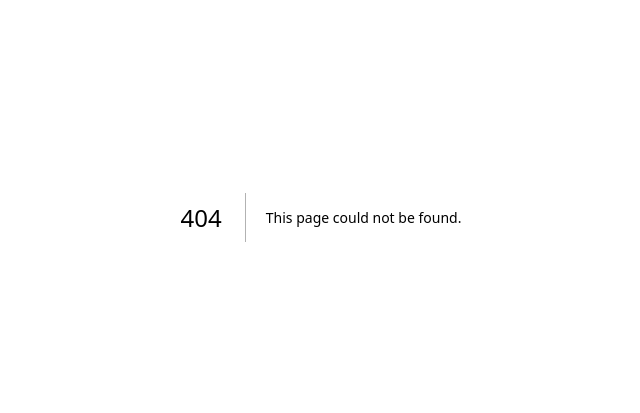
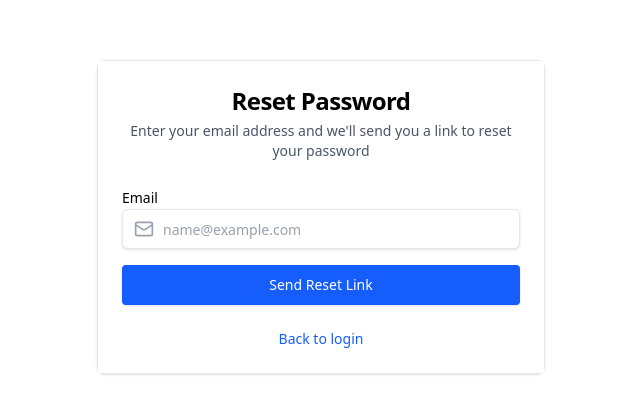
Before and after one commit to jakenelwood/testcrm, a Next.js app in the folder frontend-next-files/: page /auth/forgot-password in a window 1280 px wide. Before the commit this address had no page. Shown: the part 183-596 px from the top of the page, without its empty margins (319-959 px from the left). Built offline with nearby package versions, Linux system fonts and the light colour scheme; no server answers.

Commit message:
Fix authentication loop issue with forgot-password route and Supabase client initialization

```diff
--- a/frontend-next-files/app/auth/callback/route.ts
+++ b/frontend-next-files/app/auth/callback/route.ts
@@ -6,12 +6,38 @@ export async function GET(request: Request) {
   const requestUrl = new URL(request.url)
   const code = requestUrl.searchParams.get('code')
   const callbackUrl = requestUrl.searchParams.get('callbackUrl')
+  const error = requestUrl.searchParams.get('error')
+  const error_description = requestUrl.searchParams.get('error_description')
 
+  // If there's an error in the URL, redirect to login with the error
+  if (error || error_description) {
+    const errorMessage = error_description || error || 'Authentication error'
+    return NextResponse.redirect(
+      `${requestUrl.origin}/auth/login?error=${encodeURIComponent(errorMessage)}`
+    )
+  }
+
+  // Exchange the code for a session if present
   if (code) {
-    const cookieStore = await cookies()
-    const supabase = createClient(cookieStore)
+    try {
+      const cookieStore = cookies()
+      const supabase = createClient(cookieStore)
 
-    await supabase.auth.exchangeCodeForSession(code)
+      const { error } = await supabase.auth.exchangeCodeForSession(code)
+
+      // If there's an error exchanging the code, redirect to login with the error
+      if (error) {
+        console.error('Error exchanging code for session:', error)
+        return NextResponse.redirect(
+          `${requestUrl.origin}/auth/login?error=${encodeURIComponent(error.message)}`
+        )
+      }
+    } catch (err) {
+      console.error('Unexpected error in auth callback:', err)
+      return NextResponse.redirect(
+        `${requestUrl.origin}/auth/login?error=${encodeURIComponent('An unexpected error occurred')}`
+      )
+    }
   }
 
   // URL to redirect to after sign in process completes
--- /dev/null
+++ b/frontend-next-files/app/auth/forgot-password/page.tsx
@@ -0,0 +1,127 @@
+'use client';
+
+import { useState } from 'react';
+import { Button } from '@/components/ui/button';
+import { Input } from '@/components/ui/input';
+import { Card, CardContent, CardDescription, CardFooter, CardHeader, CardTitle } from '@/components/ui/card';
+import { Label } from '@/components/ui/label';
+import { Alert, AlertDescription } from '@/components/ui/alert';
+import { Mail } from 'lucide-react';
+import Link from 'next/link';
+import { createClient } from '@/utils/supabase/client';
+import { useRouter } from 'next/navigation';
+
+export default function ForgotPasswordPage() {
+  const [email, setEmail] = useState('');
+  const [loading, setLoading] = useState(false);
+  const [error, setError] = useState<string | null>(null);
+  const [success, setSuccess] = useState(false);
+  const router = useRouter();
+
+  const handleResetPassword = async (e: React.FormEvent) => {
+    e.preventDefault();
+    setLoading(true);
+    setError(null);
+    setSuccess(false);
+
+    try {
+      const supabase = createClient();
+
+      // Get the current origin for the redirect URL
+      const origin = window.location.origin;
+      // Add callbackUrl to redirect back to login page after password reset
+      const redirectTo = `${origin}/auth/callback?callbackUrl=/auth/login`;
+
+      const { error } = await supabase.auth.resetPasswordForEmail(email, {
+        redirectTo,
+      });
+
+      if (error) {
+        throw error;
+      }
+
+      // Show success message
+      setSuccess(true);
+    } catch (error: any) {
+      console.error('Error:', error);
+      setError(error.message || "An error occurred while sending the password reset email");
+    } finally {
+      setLoading(false);
+    }
+  };
+
+  return (
+    <div className="flex min-h-screen flex-col items-center justify-center py-2 bg-background">
+      <Card className="w-full max-w-md">
+        <CardHeader className="space-y-1">
+          <CardTitle className="text-2xl font-bold text-center">Reset Password</CardTitle>
+          <CardDescription className="text-center">
+            Enter your email address and we'll send you a link to reset your password
+          </CardDescription>
+        </CardHeader>
+
+        <CardContent className="space-y-4">
+          {error && (
+            <Alert variant="destructive" className="bg-red-50 text-red-800 border-red-200 font-medium shadow-sm">
+              <AlertDescription>{error}</AlertDescription>
+            </Alert>
+          )}
+
+          {success && (
+            <Alert className="bg-green-50 text-green-800 border-green-200 shadow-sm">
+              <AlertDescription>
+                Password reset link sent! Check your email inbox.
+              </AlertDescription>
+            </Alert>
+          )}
+
+          <form onSubmit={handleResetPassword} className="space-y-4">
+            <div className="space-y-2">
+              <Label htmlFor="email">Email</Label>
+              <div className="relative">
+                <div className="absolute inset-y-0 left-0 flex items-center pl-3 pointer-events-none">
+                  <Mail className="h-5 w-5 text-gray-400" />
+                </div>
+                <Input
+                  id="email"
+                  type="email"
+                  placeholder="name@example.com"
+                  value={email}
+                  onChange={(e) => setEmail(e.target.value)}
+                  required
+                  className="pl-10"
+                />
+              </div>
+            </div>
+
+            <Button
+              type="submit"
+              className="w-full"
+              disabled={loading}
+            >
+              {loading ? (
+                <>
+                  <svg className="animate-spin -ml-1 mr-2 h-4 w-4 text-white" xmlns="http://www.w3.org/2000/svg" fill="none" viewBox="0 0 24 24">
+                    <circle className="opacity-25" cx="12" cy="12" r="10" stroke="currentColor" strokeWidth="4"></circle>
+                    <path className="opacity-75" fill="currentColor" d="M4 12a8 8 0 018-8V0C5.373 0 0 5.373 0 12h4zm2 5.291A7.962 7.962 0 014 12H0c0 3.042 1.135 5.824 3 7.938l3-2.647z"></path>
+                  </svg>
+                  Sending...
+                </>
+              ) : (
+                'Send Reset Link'
+              )}
+            </Button>
+          </form>
+        </CardContent>
+
+        <CardFooter className="flex flex-col space-y-2">
+          <div className="text-center text-sm">
+            <Link href="/auth/login" className="text-blue-600 hover:text-blue-800">
+              Back to login
+            </Link>
+          </div>
+        </CardFooter>
+      </Card>
+    </div>
+  );
+}
--- a/frontend-next-files/utils/supabase/client.ts
+++ b/frontend-next-files/utils/supabase/client.ts
@@ -1,4 +1,4 @@
-import { createClient as createSupabaseClient } from '@supabase/supabase-js';
+import { createBrowserClient } from '@supabase/ssr';
 import { Database } from '@/types/database.types';
 
 // Hardcoded values as fallback (same as in .env.local)
@@ -9,21 +9,26 @@ const FALLBACK_SUPABASE_ANON_KEY = 'eyJhbGciOiJIUzI1NiIsInR5cCI6IkpXVCJ9.eyJpc3M
 const supabaseUrl = process.env.NEXT_PUBLIC_SUPABASE_URL || FALLBACK_SUPABASE_URL;
 const supabaseAnonKey = process.env.NEXT_PUBLIC_SUPABASE_ANON_KEY || FALLBACK_SUPABASE_ANON_KEY;
 
+// Create a singleton instance
+let supabase: ReturnType<typeof createBrowserClient<Database>> | null = null;
+
 // Create a function to initialize the Supabase client
 export const createClient = () => {
-  return createSupabaseClient<Database>(
+  // Create a new client if one doesn't exist already
+  if (!supabase) {
+    supabase = createBrowserClient<Database>(
       supabaseUrl,
       supabaseAnonKey
     );
-};
-
-// Create a default client for backward compatibility
-const supabase = createClient();
 
     // Log for debugging
     if (typeof window !== 'undefined') {
       console.log('Supabase client initialized with URL:', supabaseUrl);
-  console.log('Supabase key available:', !!supabaseAnonKey);
+    }
   }
 
-export default supabase;
+  return supabase;
+};
+
+// Export the singleton instance
+export default createClient();
```
Lines whose indentation alone changed are shown as unchanged.
